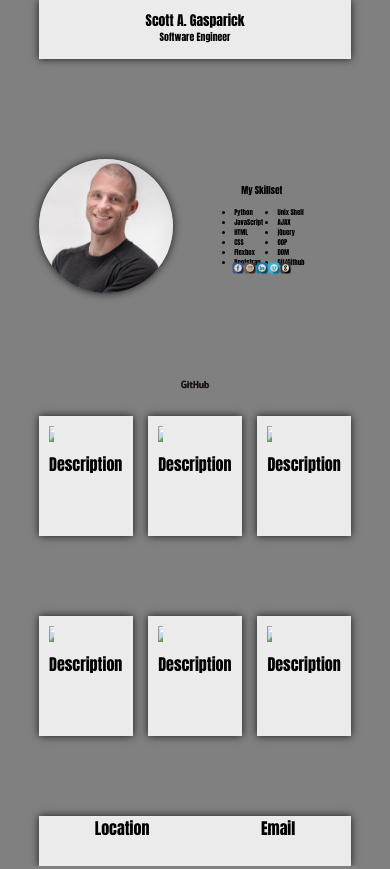
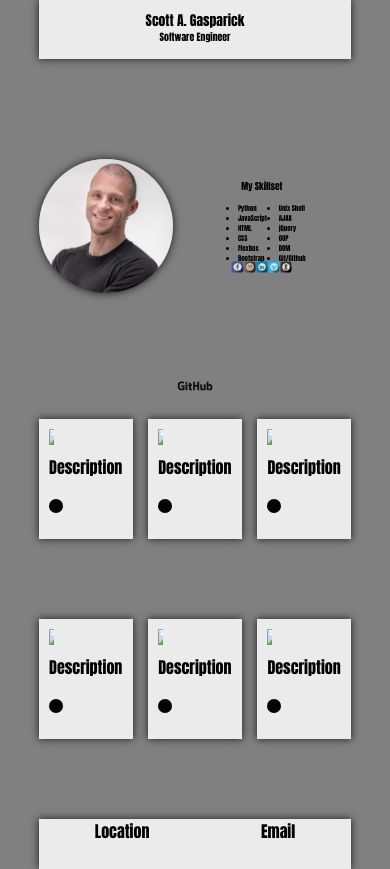
Before and after one commit to savisch/FP-M2-PersonalWebsite, a plain HTML site: page index.html in a window 390 px wide. Drawn offline with Linux system fonts and the light colour scheme; no server answers.

Commit message:
Create responsive links of social media icon images

```diff
--- a/index.html
+++ b/index.html
@@ -4,6 +4,7 @@
     <meta charset="UTF-8">
     <meta name="viewport" content="width=device-width, initial-scale=1.0">
     <link rel="stylesheet" href="style.css"/>
+    <link rel="stylesheet" href="media-query.css"/>
     <title>Personal Site</title>
 </head>
 <body>
@@ -43,11 +44,11 @@
                     </div>
                 </div>
                 <div id="icons">
-                    <img class="social" src="resources/facebook.png"/>
-                    <img class="social" src="resources/instagram.png">
-                    <img class="social" src="resources/linkdin.png"/>
-                    <img class="social" src="resources/vimeo.png"/>
-                    <img class="social" src="resources/github.png"/>
+                    <a class="social2" href="https://facebook.com" target="_blank"><img class="social-icon" src="resources/facebook.png"/></a>
+                    <a class="social2" href="https://instagram.com" target="_blank"><img class="social-icon" src="resources/instagram.png"/></a>
+                    <a class="social2" href="https://www.linkedin.com/in/scott-gasparick-399249201/" target="_blank"><img class="social-icon" src="resources/linkdin.png"/></a>
+                    <a class="social2" href="https://vimeo.com/" target="_blank"><img class="social-icon" src="resources/vimeo.png"/></a>
+                    <a class="social2" href="https://github.com/savisch" target="_blank"><img class="social-icon" src="resources/github.png"/></a>
                 </div>
             </div>
         </div>
--- a/style.css
+++ b/style.css
@@ -49,7 +49,7 @@ h2 {
 #headshot {
     max-width: 100%;
     box-shadow: 0 0 8px  rgb(27, 26, 26);
-    border-radius: 360px;
+    border-radius: 50%;
 }
 
 #info {
@@ -79,7 +79,7 @@ h2 {
     display: flex;
     justify-content: space-around;
     margin-top: 10px;
-    padding-left: 15px;
+    padding-left: 20px;
     font-size: 1.75vw;
     font-weight:500;
     /* border: 1px solid yellow; */
@@ -88,17 +88,28 @@ h2 {
 #icons {
     display: flex;
     justify-content: center;
-    width: 60%;
+    width: 65%;
     /* border: 1px solid chartreuse; */
 }
 
-.social {
-    width: 11%;
+.social-icon{
+    max-width: 45px;
+    width: 100%;
+}
+
+.social-icon:hover {
+    box-shadow: inset 0 0 0 50vw lightgrey;
+    border-radius: 5px;
+}
+
+.social2 {
+    width: 10.5%;
+    /* border: 1px solid red; */
 }
 
 #github {
     /* border: 1px solid pink; */
-    width: 10%;
+    width: 13%;
     display: block;
     margin-top: 80px;
     margin-left: auto;
@@ -140,8 +151,19 @@ h2 {
     margin-top: 10px;
 }
 
+.dot {
+    height: 14px;
+    width: 14px;
+    border-radius: 50%;
+    margin-right: 5px;
+    background-color: rgb(0, 0, 0);
+}
+
 .language {
     margin-top: 20px;
+    /* border: 1px solid blue; */
+    display: flex;
+    align-items: baseline;
 }
 
 .name, .description, .language {
```
